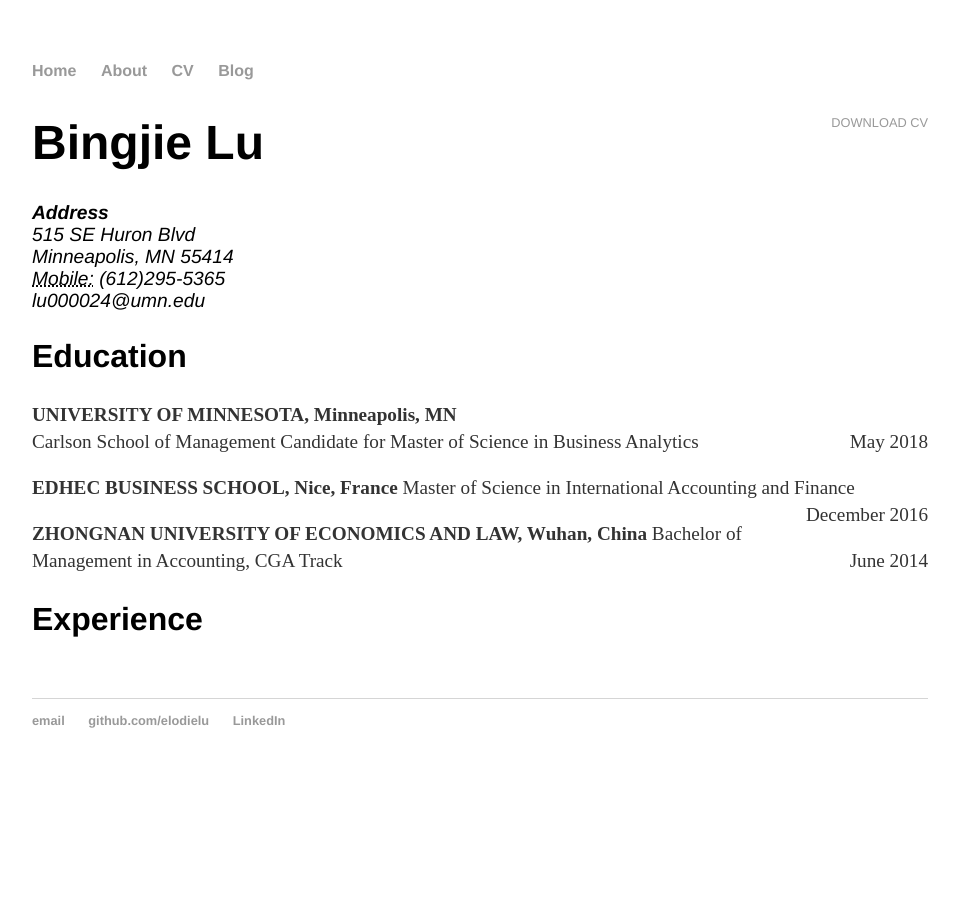
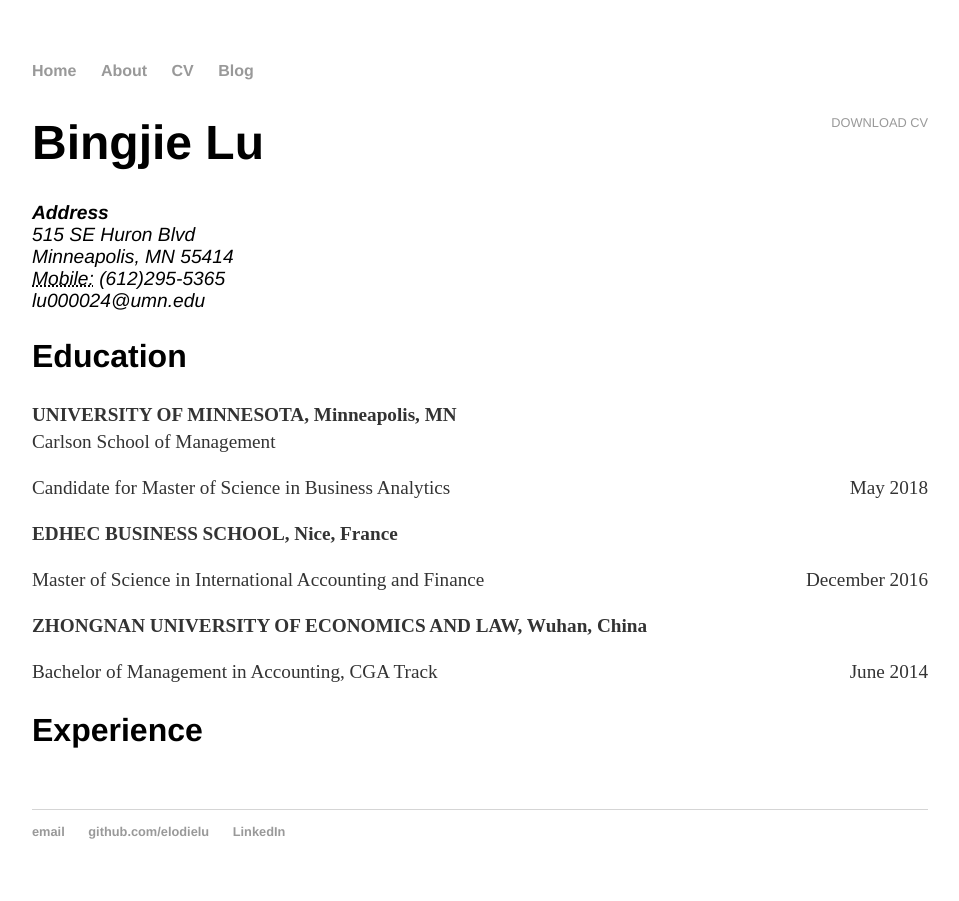
Before and after one commit to elodielu/elodielu.github.io, a Jekyll site: the page built from cv/index.html, in a window 1280 px wide. Shown: the whole page, without its empty margins (160-1119 px from the left). Built offline with Jekyll 4.4.1, drawn with Linux system fonts in a browser that asks for light colours.

Commit message:
Update index.html

```diff
--- a/cv/index.html
+++ b/cv/index.html
@@ -18,15 +18,15 @@
 
 					<p><strong>UNIVERSITY OF MINNESOTA, Minneapolis, MN</strong> <br>
 					Carlson School of Management
-					<style="text-align:left;">Candidate for Master of Science in Business Analytics
+					<p style="text-align:left;">Candidate for Master of Science in Business Analytics
 						<span style="float:right;">May 2018</span></p>
 
 					<p><strong>EDHEC BUSINESS SCHOOL, Nice, France</strong>
-					<style="text-align:left;">Master of Science in International Accounting and Finance
+					<p style="text-align:left;">Master of Science in International Accounting and Finance
 						<span style="float:right;">December 2016</span></p>
 
 					<p><strong>ZHONGNAN UNIVERSITY OF ECONOMICS AND LAW, Wuhan, China</strong>
-					<style="text-align:left;">Bachelor of Management in Accounting, CGA Track
+					<p style="text-align:left;">Bachelor of Management in Accounting, CGA Track
 						<span style="float:right;">June 2014</span></p>
 
 					<h2>Experience</h2>
```
